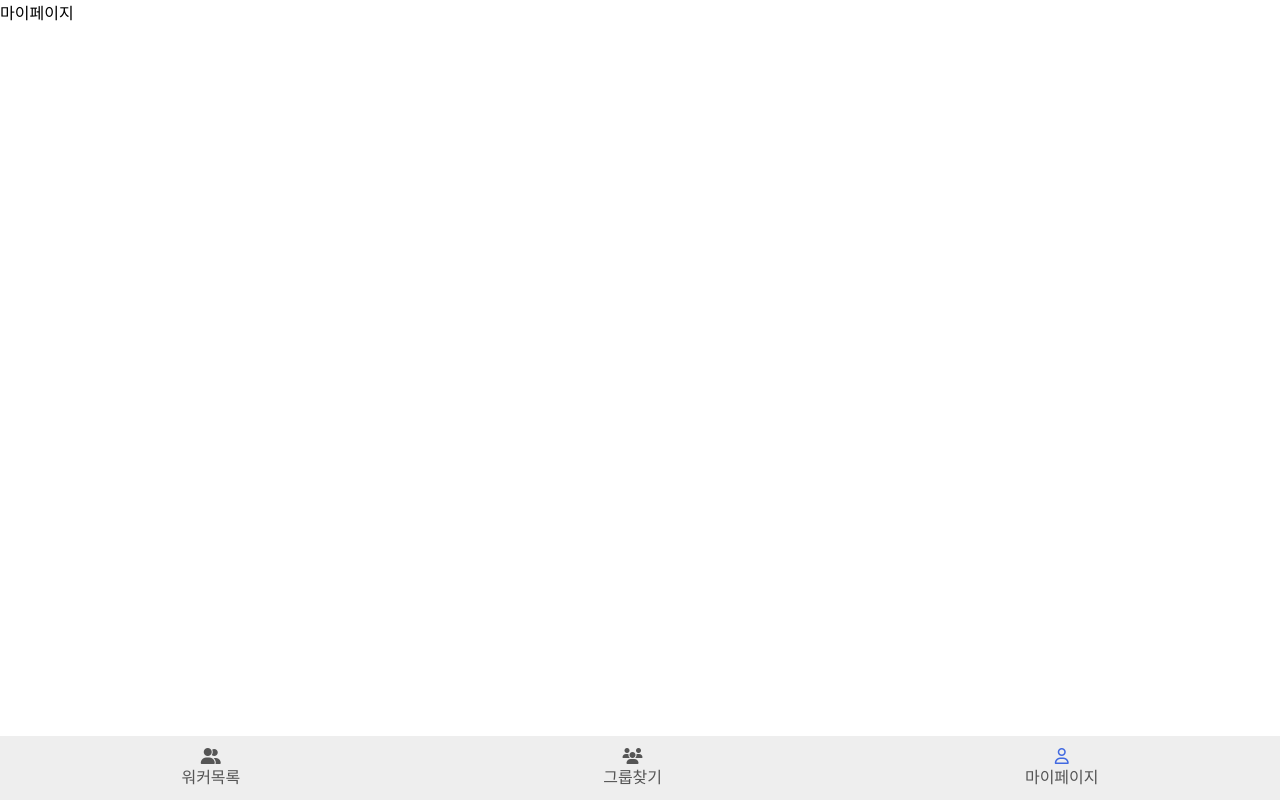
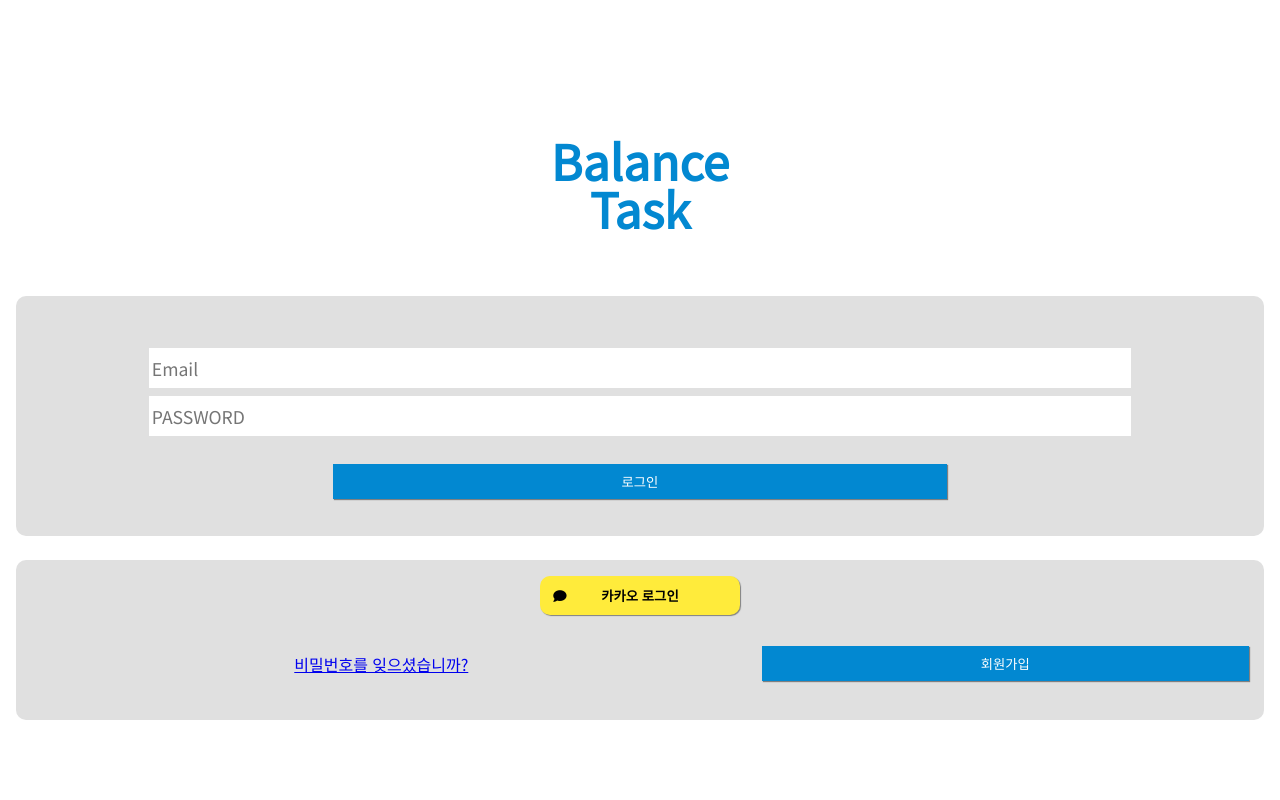
Before and after one commit to myungjin2009/SYU_BalanceTask_2021, a React (Create React App) app in the folder balance_task/client/: page / in a window 1280 px wide. Built offline with nearby package versions, Linux system fonts and the light colour scheme; no server answers.

Commit message:
로그인 반응에 대한 준비 완료

```diff
--- a/balance_task/client/src/components/Router.js
+++ b/balance_task/client/src/components/Router.js
@@ -23,13 +23,16 @@ const Router = (props) => {
   const [isTimeline, setIsTimeline] = useState(true);
   const [user, setUser] = useState("박건형");
   const [search, setSearch] = useState(null);
-  const [isUser, setIsUSer] = useState(true);
+  // const [isUser, setIsUSer] = useState(false);
 
   return (
     <BrowserRouter>
-      {isUser ? (
       <Switch>
-          <Route exact path="/" component={Auth(MyPage, true)} />
+        <Route exact path="/" component={Auth(Login, false)} />
+        <Route path="/signup" component={Auth(Signup, false)} />
+        <Route path="/finding_password" component={Auth(FindingPW, false)}/>
+        <Route path="/practice" component={Prac}/>
+        <Route exact path="/my_page" component={Auth(MyPage, true)} />
         <Route
           exact
           path="/group_search"
@@ -61,15 +64,6 @@ const Router = (props) => {
         <Route path="/setting" component={Settings} />
         <Route exact component={Auth(NotFound, null)} />
       </Switch>
-      ) : (
-        <Switch>
-          <Route exact path="/" component={Auth(Login, false)} />
-          <Route path="/signup" component={Auth(Signup, false)} />
-          <Route path="/finding_password" component={Auth(FindingPW, false)}/>
-          <Route path="/practice" component={Prac}/>
-          <Route exact component={Auth(NotFound, null)} />
-        </Switch>
-      )}
     </BrowserRouter>
   );
 };
--- a/balance_task/client/src/components/views/LoginPage/Login.js
+++ b/balance_task/client/src/components/views/LoginPage/Login.js
@@ -1,5 +1,5 @@
 import React, { useState } from 'react';
-import { Link } from 'react-router-dom';
+import { Link, withRouter } from 'react-router-dom';
 import styled from 'styled-components';
 import {useDispatch} from 'react-redux';
 import { loginUser } from '../../../_actions/user_action';
@@ -29,7 +29,11 @@ const Login = (props) => {
     }
 
     dispatch(loginUser(body))
-    .then(response => console.log(response));
+    .then(response => {
+      if(response.payload.success===true){
+        props.history.push('/my_page');
+      }
+    });
 
   }
 
@@ -175,4 +179,4 @@ const Default = styled.div`
   }
 `;
 
-export default Login;
+export default withRouter(Login);
```
Lines whose indentation alone changed are shown as unchanged.
